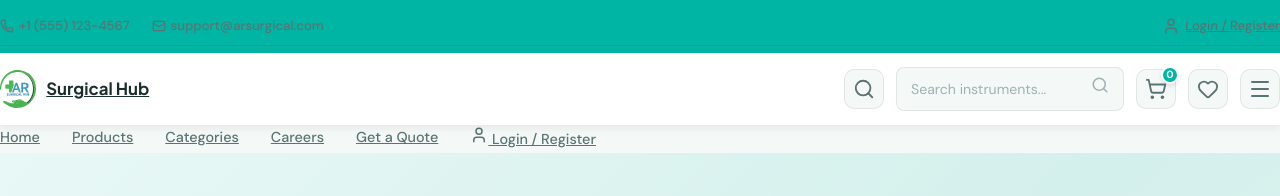
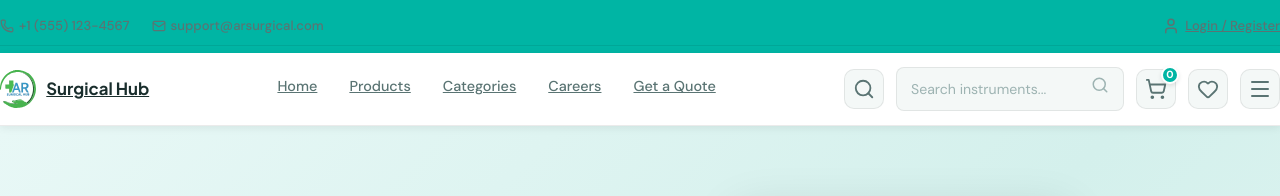
Before and after one commit to arsurgicalhubjaffna-ops/AR_Surgical_Hub_client, a React (Vite) app: page / in a window 1280 px wide. Shown: the top 196 px of the page. Built offline with nearby package versions, Linux system fonts and the light colour scheme; no server answers; grey boxes are pictures that could not be loaded.

Commit message:
style: dual-navigation fix - restored desktop links and isolated mobile drawer

```diff
--- a/src/components/Header.css
+++ b/src/components/Header.css
@@ -106,10 +106,14 @@
     }
 }
 
-/* Nav links - Desktop default */
+/* Nav links - Desktop */
 .nav-links {
     display: flex;
     gap: 32px;
+}
+
+.mobile-drawer {
+    display: none;
 }
 
 .nav-links a {
@@ -336,8 +340,12 @@
         font-size: 0.9rem;
     }
 
-    /* Side Drawer - Moved to top-level for absolute stability */
-    .nav-links {
+    /* Mobile Drawer - Moved to top-level for absolute stability */
+    .nav-links.desktop-only {
+        display: none !important;
+    }
+
+    .mobile-drawer {
         position: fixed;
         top: 0;
         right: 0;
@@ -356,19 +364,17 @@
         transition: transform 0.4s cubic-bezier(0.16, 1, 0.3, 1), visibility 0.4s;
         z-index: 2000;
         overflow-y: auto;
-        display: none;
-        /* Default hidden on mobile */
+        display: flex;
+        /* Always flex when active on mobile */
     }
 
-    .nav-links.open {
-        display: flex;
-        /* Show only when needed */
+    .mobile-drawer.open {
         visibility: visible;
         pointer-events: all;
         transform: translate3d(0, 0, 0);
     }
 
-    .nav-links a {
+    .mobile-drawer a {
         font-size: 1rem;
         font-weight: 600;
         width: 100%;
--- a/src/components/Header.jsx
+++ b/src/components/Header.jsx
@@ -67,6 +67,14 @@ const Header = () => {
                             <span className="logo-text">Surgical Hub</span>
                         </Link>
 
+                        <div className="nav-links desktop-only">
+                            <Link to="/">Home</Link>
+                            <Link to="/shop">Products</Link>
+                            <Link to="/categories">Categories</Link>
+                            <Link to="/careers">Careers</Link>
+                            <Link to="/quotes">Get a Quote</Link>
+                        </div>
+
                         <div className="header-actions">
                             <button className="mobile-only header-action-btn" onClick={toggleSearch}>
                                 {isSearchOpen ? <X size={22} /> : <Search size={22} />}
@@ -95,14 +103,14 @@ const Header = () => {
             {/* Menu Backdrop with Premium blur */}
             <div className={`menu-backdrop ${isMenuOpen ? 'active' : ''}`} onClick={closeMenu} />
 
-            {/* Side Drawer (Moved to top-level for absolute stability) */}
-            <div className={`nav-links ${isMenuOpen ? 'open' : ''}`}>
+            {/* Side Drawer (Top-level for absolute stability) */}
+            <div className={`mobile-drawer ${isMenuOpen ? 'open' : ''}`}>
                 <Link to="/" onClick={closeMenu}>Home</Link>
                 <Link to="/shop" onClick={closeMenu}>Products</Link>
                 <Link to="/categories" onClick={closeMenu}>Categories</Link>
                 <Link to="/careers" onClick={closeMenu}>Careers</Link>
                 <Link to="/quotes" onClick={closeMenu}>Get a Quote</Link>
-                <div className="mobile-only mobile-user-links">
+                <div className="mobile-user-links">
                     {user ? (
                         <button onClick={() => { logout(); closeMenu(); }} className="mobile-logout-link">
                             <LogOut size={18} /> Logout
```
